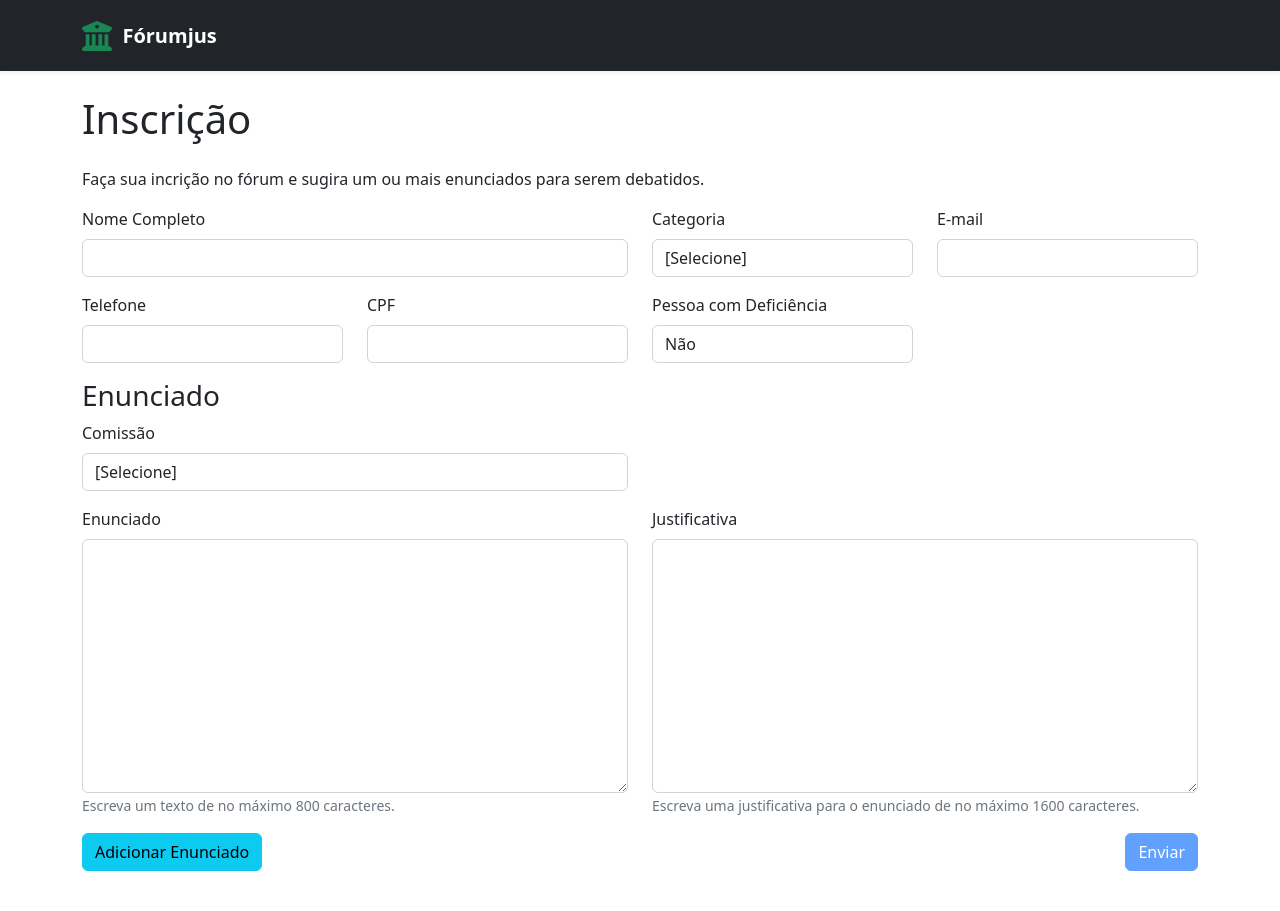
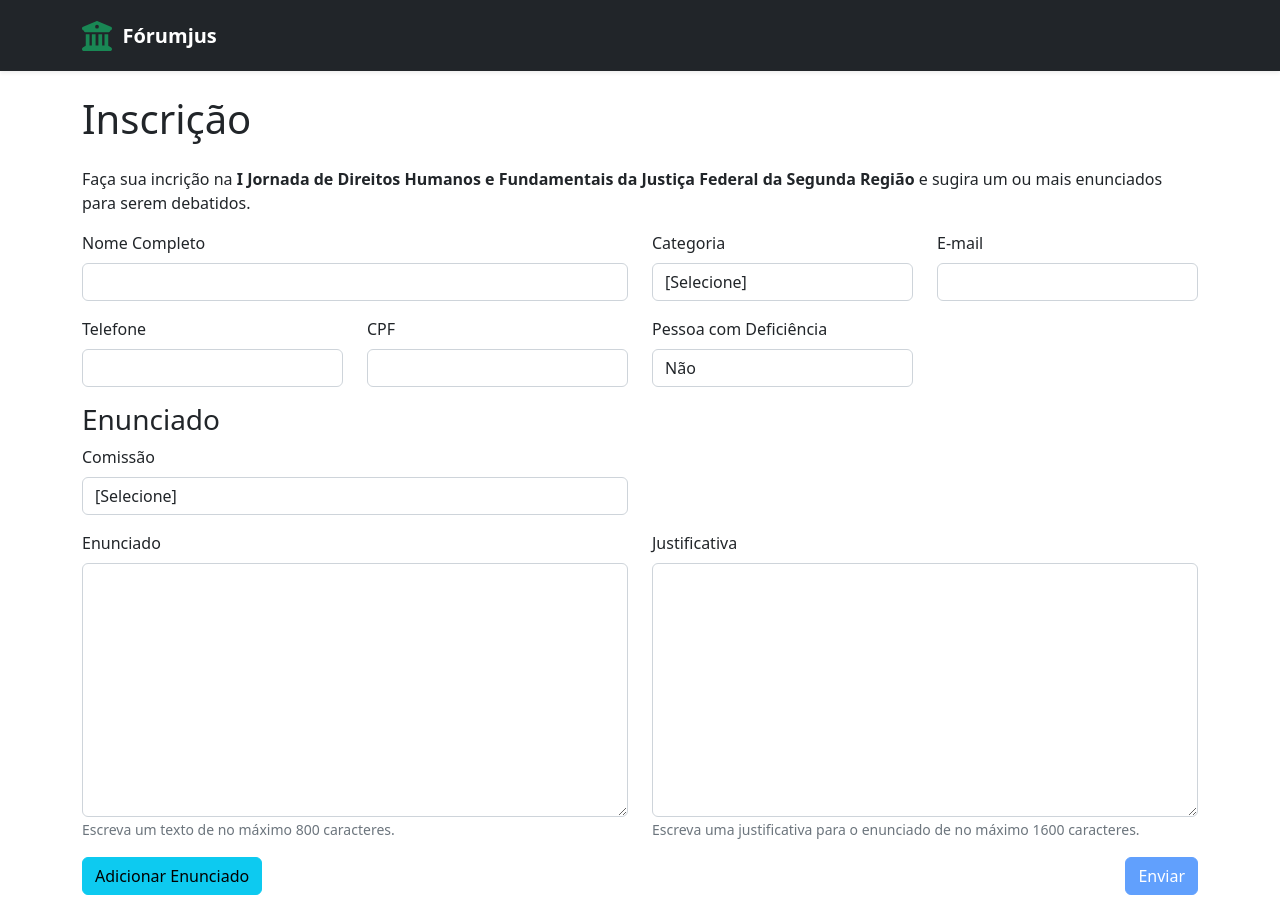
Before and after one commit to crivano/forumjus, a Next.js app: page /register in a window 1280 px wide. Before the commit the page ends 887 px from the top, so only its background shows below. Built offline with nearby package versions, Linux system fonts and the light colour scheme.

Commit message:
nome da jornada

```diff
--- a/pages/register.jsx
+++ b/pages/register.jsx
@@ -156,7 +156,7 @@ export default function Create(props) {
         ? <p className='alert alert-success'>Inscrição realizada com sucesso. Consulte o email "{attendeeEmail}" para ver a confirmação.</p>
         : <>
           <p>
-            Faça sua incrição no fórum e sugira um ou mais enunciados para serem debatidos.
+            Faça sua incrição  na <b>I Jornada de Direitos Humanos e Fundamentais da Justiça Federal da Segunda Região</b> e sugira um ou mais enunciados para serem debatidos.
           </p>
 
           <Form>
```
